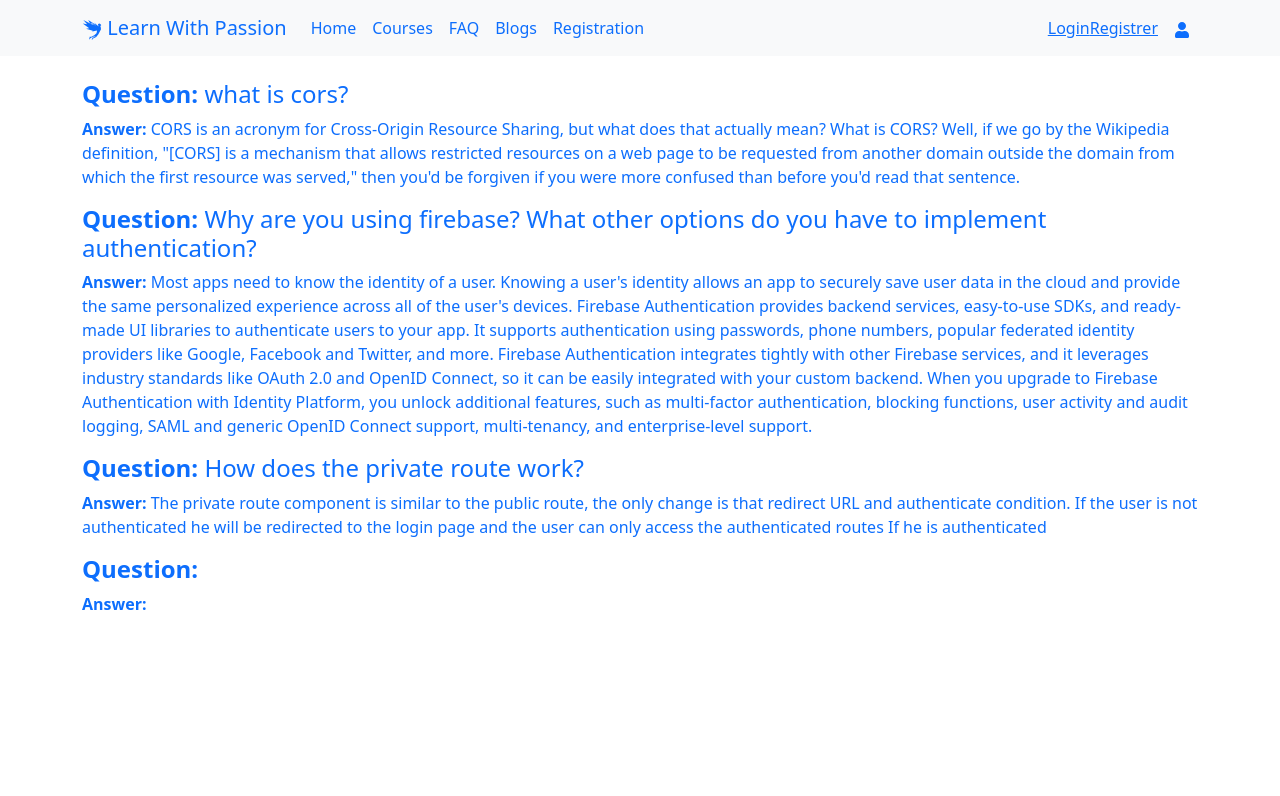
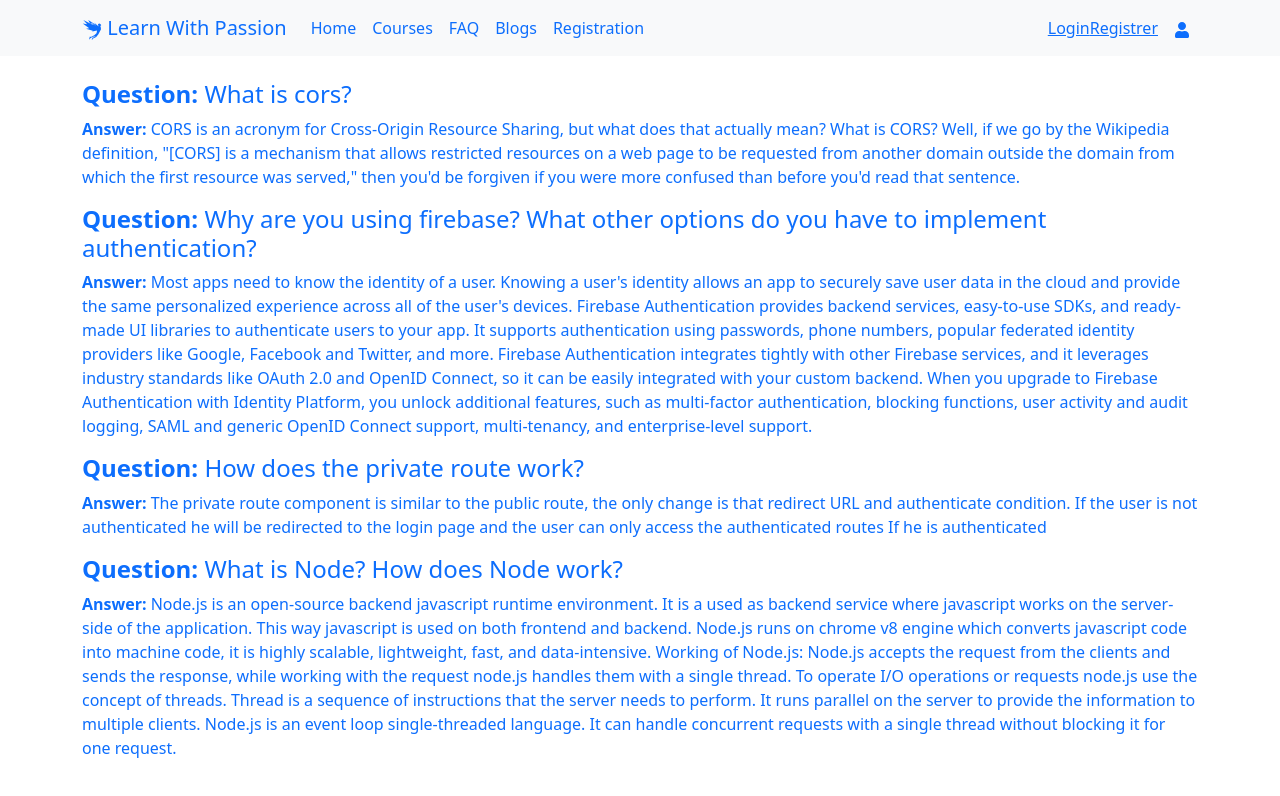
Before and after one commit to nkbadhon/Learn-With-Passion, a React (Create React App) app: page /blogs in a window 1280 px wide. Shown: the top 796 px of the page. Built offline with nearby package versions, Linux system fonts and the light colour scheme; no server answers.

Commit message:
blogs done

```diff
--- a/src/Pages/Blogs/Blogs.js
+++ b/src/Pages/Blogs/Blogs.js
@@ -5,7 +5,7 @@ const Blogs = () => {
     return (
         <Container>
             <div className='text-primary'>
-                <h4><strong>Question: </strong>what is cors?</h4>
+                <h4><strong>Question: </strong>What is cors?</h4>
                 <p> <strong>Answer: </strong>CORS is an acronym for Cross-Origin Resource Sharing, but what does that actually mean? What is CORS? Well, if we go by the Wikipedia definition, "[CORS] is a mechanism that allows restricted resources on a web page to be requested from another domain outside the domain from which the first resource was served," then you'd be forgiven if you were more confused than before you'd read that sentence.</p>
             </div>
             <div className='text-primary'>
@@ -22,8 +22,10 @@ const Blogs = () => {
                 <p> <strong>Answer: </strong>The private route component is similar to the public route, the only change is that redirect URL and authenticate condition. If the user is not authenticated he will be redirected to the login page and the user can only access the authenticated routes If he is authenticated</p>
             </div>
             <div className='text-primary'>
-                <h4><strong>Question: </strong></h4>
-                <p> <strong>Answer: </strong></p>
+                <h4><strong>Question: </strong>What is Node? How does Node work?</h4>
+                <p> <strong>Answer: </strong>Node.js is an open-source backend javascript runtime environment. It is a used as backend service where javascript works on the server-side of the application. This way javascript is used on both frontend and backend. Node.js runs on chrome v8 engine which converts javascript code into machine code, it is highly scalable, lightweight, fast, and data-intensive.
+
+                    Working of Node.js: Node.js accepts the request from the clients and sends the response, while working with the request node.js handles them with a single thread. To operate I/O operations or requests node.js use the concept of threads. Thread is a sequence of instructions that the server needs to perform. It runs parallel on the server to provide the information to multiple clients. Node.js is an event loop single-threaded language. It can handle concurrent requests with a single thread without blocking it for one request.</p>
             </div>
         </Container>
     );
```
